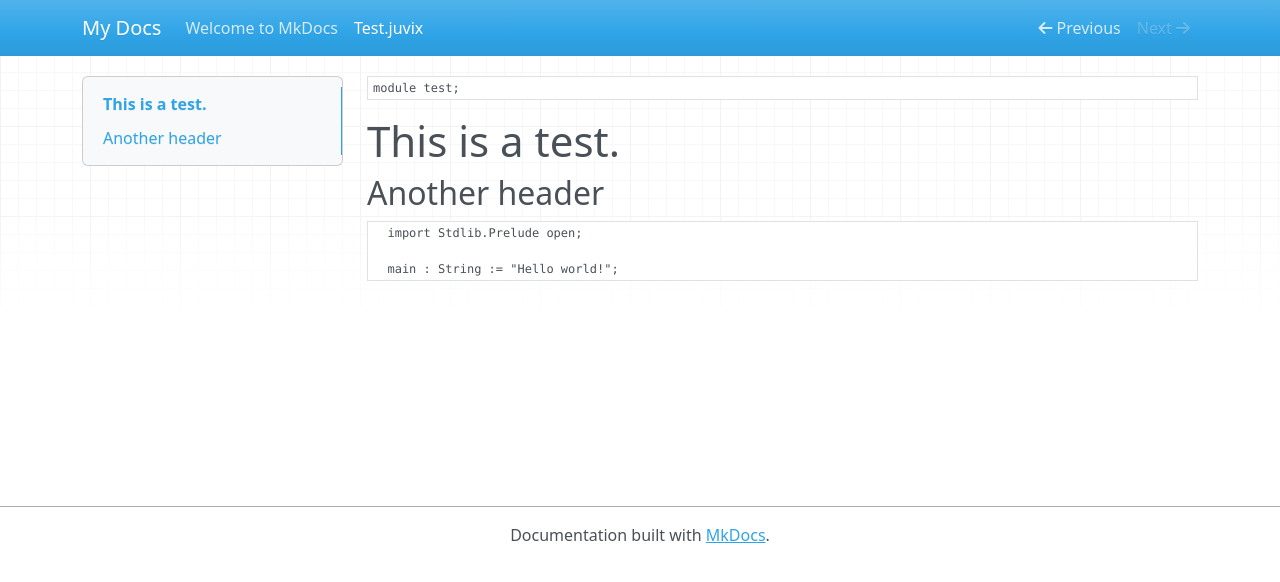
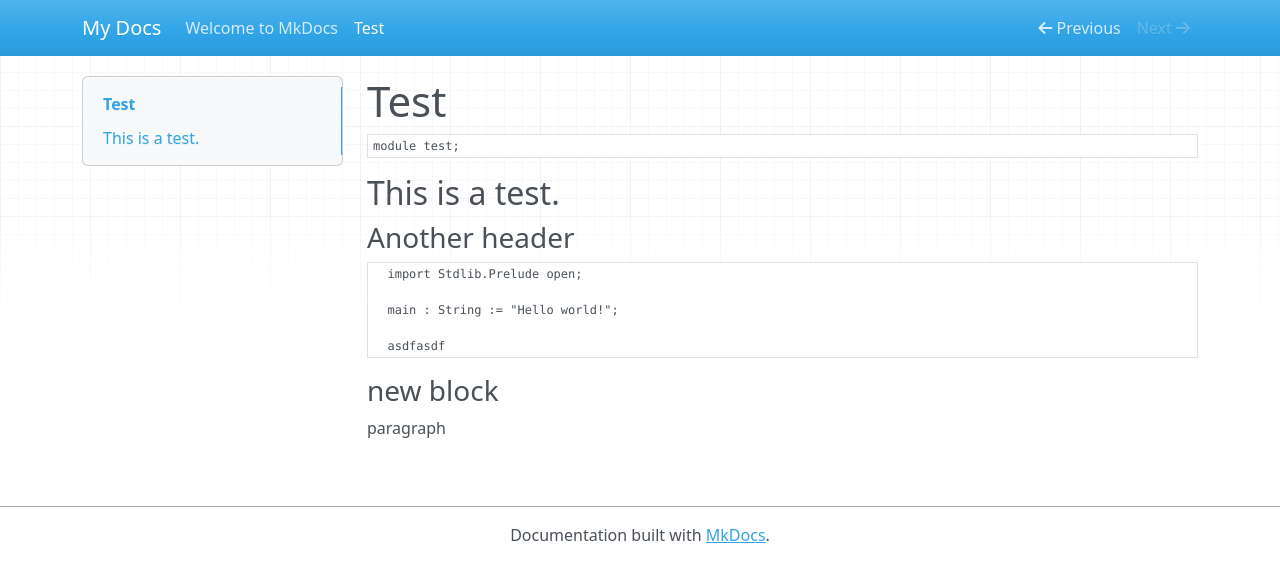
Before and after one commit to anoma/developer-docs, an MkDocs documentation site: the page built from docs/test.juvix.md, in a window 1280 px wide. Shown: the top 582 px of the page. Built offline with MkDocs 1.6.1, drawn with Linux system fonts in a browser that asks for light colours; nearby versions of some CDN libraries.

Commit message:
GITBOOK-10: No subject

````diff
--- a/docs/test.juvix.md
+++ b/docs/test.juvix.md
@@ -1,15 +1,21 @@
+# Test
+
 ```juvix
 module test;
 ```
 
+## This is a test.
 
-# This is a test.
-
-## Another header
-
+### Another header
 
 ```juvix
   import Stdlib.Prelude open;
 
   main : String := "Hello world!";
+
+  asdfasdf
 ```
+
+### new block
+
+paragraph
````
Also changed, not shown: SUMMARY.md (+0 -2 lines).
